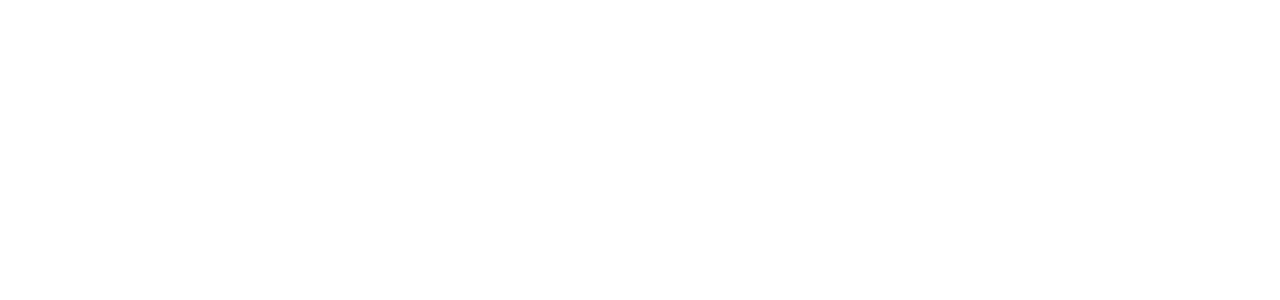
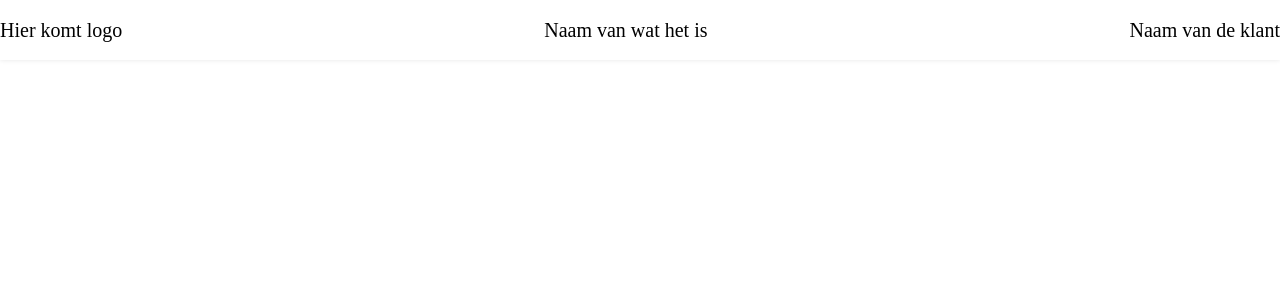
Before and after one commit to Milouyg/Coaching, a PHP site: page / in a window 1280 px wide. Before the commit the part shown is empty. Shown: the top 300 px of the page. Run offline with PHP 8.4, Linux system fonts and the light colour scheme.

Commit message:
Add header

```diff
--- a/css/style.css
+++ b/css/style.css
@@ -0,0 +1,36 @@
+*,
+*::before,
+*::after {
+  margin: 0;
+  padding: 0;
+  box-sizing: border-box;
+}
+
+html {
+  font-size: 62.5%;
+}
+
+body {
+  font-size: 2rem;
+}
+
+.header {
+  background: white;
+  box-shadow: 0 0 0.5rem 0 rgba(0, 0, 0, 0.1);
+  width: 100%;
+  height: 6rem;
+  display: flex;
+}
+
+.header__ul {
+  width: 100%;
+  display: flex;
+  align-items: center;
+  justify-content: space-between;
+}
+
+.header__li {
+  list-style: none;
+}
+
+/*# sourceMappingURL=style.css.map */
--- a/index.html
+++ b/index.html
@@ -9,6 +9,24 @@
     <script src="js/main.js" defer></script>
 </head>
 <body>
-
+    <header class="header">
+        <ul class="header__ul">
+            <li class="header__li">
+                <figure class="header__figure">
+                    Hier komt logo
+                </figure>
+            </li>
+            <li class="header__li">
+                <p class="header__p">
+                    Naam van wat het is
+                </p>
+            </li>
+            <li class="header__li">
+                <p class="header__p">
+                    Naam van de klant
+                </p>
+            </li>
+        </ul>
+    </header>
 </body>
 </html>
--- a/scss/abstract/_colors.scss
+++ b/scss/abstract/_colors.scss
@@ -0,0 +1,2 @@
+
+$header: white;
--- /dev/null
+++ b/scss/components/header.scss
@@ -0,0 +1,20 @@
+@use "./../abstract/colors";
+
+.header{
+    background: colors.$header;
+    box-shadow: 0 0 .5rem 0 rgba(0,0,0,.1);
+    width: 100%;
+    height: 6rem;
+    display: flex;
+}
+
+.header__ul{
+    width: 100%;
+    display: flex;
+    align-items: center;
+    justify-content: space-between;
+}
+
+.header__li{
+    list-style: none;
+}
--- a/scss/style.scss
+++ b/scss/style.scss
@@ -2,3 +2,6 @@
 @use "abstract/reset";
 @use "abstract/mediaqueries";
 @use "abstract/colors";
+@use "./components/header.scss";
+
+@use "./components/gedachtes.scss";
```
Also changed, not shown: components/gedachtes.html (added, +15 -0 lines), formulieren/dagboek formulier.jpg (deleted), formulieren/fase formulier.jpg (deleted), formulieren/gebuertenis formulier.jpg (deleted), milou/dagboek.png (deleted), milou/explanation.png (deleted), milou/gevoel.png (deleted), milou/loopbaan anker.png (deleted), milou/situation.png (deleted), scss/components/gedachtes.scss (added), 4 other files.
